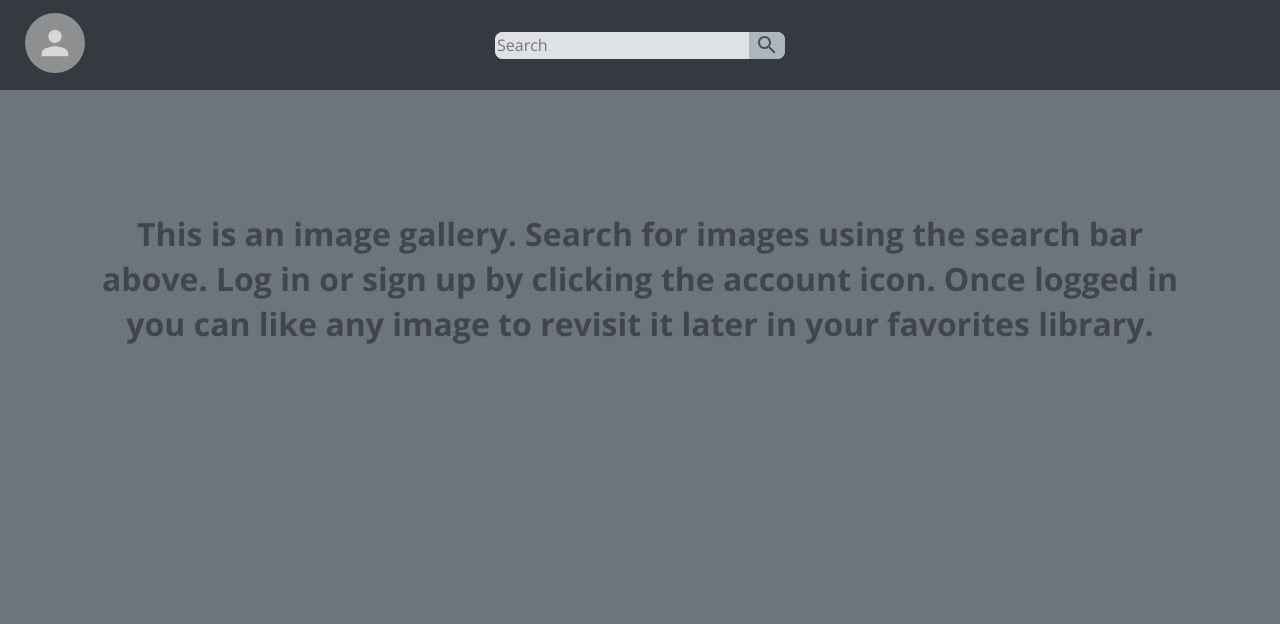
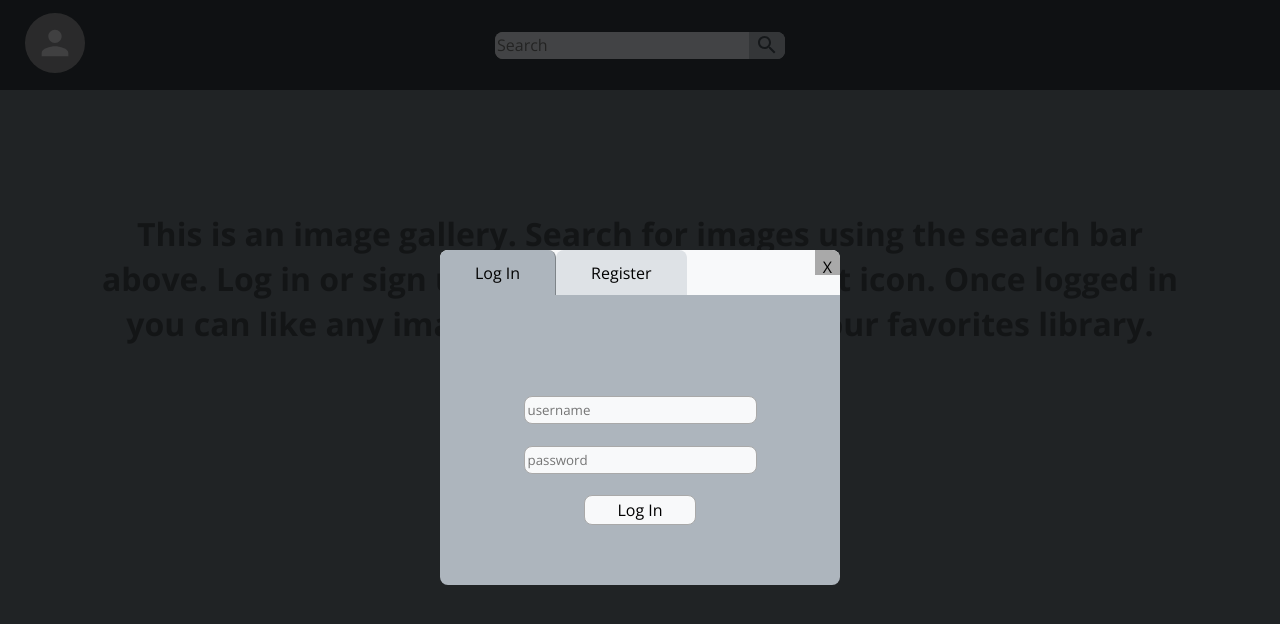
Before and after one commit to dsreagan/mern-image-gallery, a React (Create React App) app in the folder client/: page / in a window 1280 px wide. Shown: the top 624 px of the page. Built offline with nearby package versions, Linux system fonts and the light colour scheme.

Commit message:
Refactor

```diff
--- a/client/public/styles.css
+++ b/client/public/styles.css
@@ -221,21 +221,65 @@ input:focus {
     padding: 20px;
     height: 100%;
     border-radius: 0 0 8px 8px;
-    background-color: red;
+}
+
+.active-content {
+    /* display: flex;
+    flex-direction: column;
+    justify-content: center;
+    align-items: center;
+    gap: 20px; */
+
+    display: grid;
+    grid-template-columns: 0.3fr 1fr 0.3fr;
+    grid-template-rows: repeat(5, 50px);
+    align-content: center;
+    max-height: min-content;
 
 }
 
-.active-content {
-    display: flex;
-    flex-direction: column;
-    justify-content: center;
-    align-items: center;
-    gap: 20px;
+.row-1 {
+    grid-row: 1;
+    grid-column: 2;
+    align-self: center;
+    justify-self: center;
+}
+
+.row-2 {
+    grid-row: 2;
+    grid-column: 2;
+    align-self: center;
+    justify-self: center;
+}
+
+.row-3 {
+    grid-row: 3;
+    grid-column: 2;
+    align-self: center;
+    justify-self: center;
+}
+
+.row-4 {
+    grid-row: 4;
+    grid-column: 2;
+    align-self: center;
+    justify-self: center;
+}
+
+.row-5 {
+    grid-row: 5;
+    grid-column: 2;
+    align-self: center;
+    justify-self: center;
+}
+
+.text {
+    text-align: center;
 }
 
 .active-content > input {
     height: 20px;
-    width: 50%;
+    width: 100%;
     border-radius: 8px;
     border: 1px solid darkgrey;
     padding: 3px;
@@ -244,7 +288,7 @@ input:focus {
 
 .modal-btn {
     height: 30px;
-    width: 30%;
+    width: 50%;
     border-radius: 8px;
     border: 1px solid darkgrey;
     background-color: #F8F9FA;
--- a/client/src/App.js
+++ b/client/src/App.js
@@ -13,7 +13,7 @@ export default function App() {
   )
   const [isLoggedIn, setIsLoggedIn] = useState(false)
   const [images, setImages] = useState([])
-  const [modalIsOpen, setModalIsOpen] = useState(false)
+  const [modalIsOpen, setModalIsOpen] = useState(true)
   const [areFavoriteImages, setAreFavoriteImages] = useState(false)
 
   useEffect(() => {
--- a/client/src/components/Header.js
+++ b/client/src/components/Header.js
@@ -1,5 +1,5 @@
 import React, { useState } from 'react'
-import { Search, Favorite } from '@mui/icons-material'
+import { Search } from '@mui/icons-material'
 import fetchImages from '../utils/fetchImages'
 
 export default function Header(props) {
--- a/client/src/components/Modal.js
+++ b/client/src/components/Modal.js
@@ -91,13 +91,14 @@ export default function Modal(props) {
                     }
                     onSubmit={handleLogIn}
                 >
-                    {succRegMsg !== '' && succRegMsg}
+                    <p className="row-1 text">{succRegMsg !== '' && succRegMsg}</p>
                     <input
                         type="text"
                         placeholder="username"
                         onChange={handleChange}
                         value={formData.username}
                         name="username"
+                        className="row-2"
                     />
                     <input
                         type="text"
@@ -105,12 +106,13 @@ export default function Modal(props) {
                         onChange={handleChange}
                         value={formData.password1}
                         name="password1"
+                        className="row-3"
                     />
                     <button
-                        className="modal-btn"
+                        className="modal-btn row-4"
                         type="submit"
                     >Log In</button>
-                    {wrongCredVisible && <p className="modal-msg">Incorrect username or password.</p>}
+                    <p className="modal-msg row-5 text">{wrongCredVisible && 'Incorrect username or password.'}</p>
                 </form>
                 <form
                     className={tab === 2 ?
@@ -125,6 +127,7 @@ export default function Modal(props) {
                         onChange={handleChange}
                         value={formData.username}
                         name="username"
+                        className="row-1"
                     />
                     <input
                         type="text"
@@ -132,6 +135,7 @@ export default function Modal(props) {
                         onChange={handleChange}
                         value={formData.password1}
                         name="password1"
+                        className="row-2"
                     />
                     <input
                         type="text"
@@ -139,12 +143,13 @@ export default function Modal(props) {
                         onChange={handleChange}
                         value={formData.password2}
                         name="password2"
+                        className="row-3"
                     />
                     <button
-                        className="modal-btn"
                         type="submit"
+                        className="modal-btn row-4"
                     >Register</button>
-                    {failRegMsg !== '' && failRegMsg}
+                    <p className="row-5 text">{failRegMsg !== '' && failRegMsg}</p>
                 </form>
             </div>
         </div>
```
